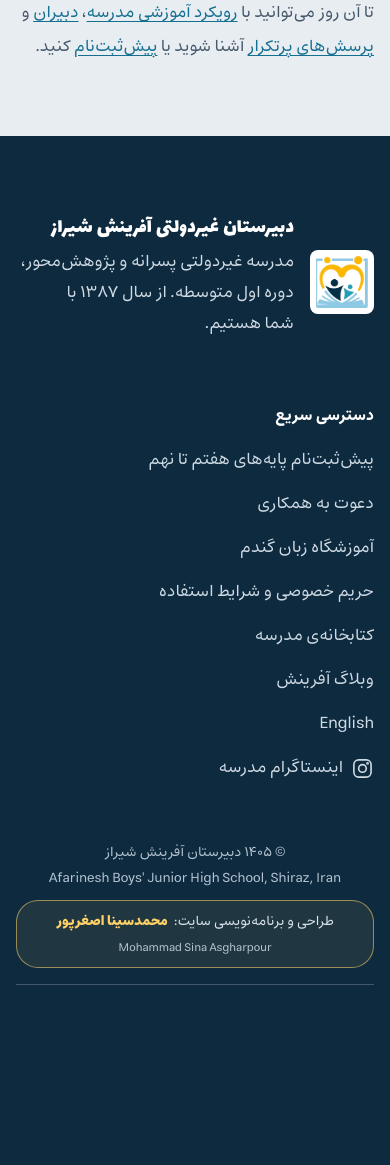
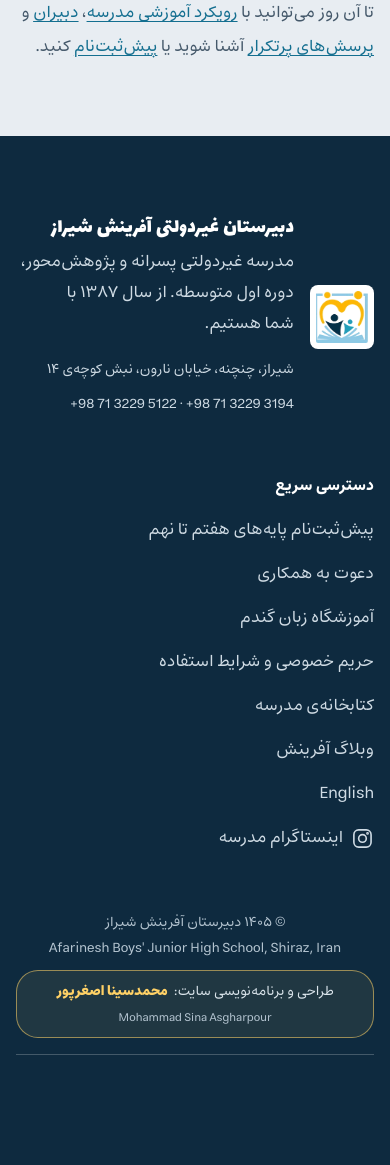
Before and after one commit to mohammadsinaasgharpour-jpg/afarinesh, a PHP site: page /blog/ in a window 390 px wide. Shown: the part 1669-2834 px from the top of the page. Before the commit the page ends 2654 px from the top, so only its background shows below. Run offline with PHP 8.4, Linux system fonts and the light colour scheme.

Commit message:
SEO fixes: one-hop www redirect, LocalBusiness schema, address tags, +98 phone text, lighter phone hero
Co-Authored-By: Claude Opus 5.5 <noreply@anthropic.com>

```diff
--- a/public/blog/index.html
+++ b/public/blog/index.html
@@ -783,6 +783,8 @@ background: var(--paper); color: var(--ink); font: inherit; font-weight: 600; cu
 .footer-row { display: flex; flex-wrap: wrap; justify-content: space-between; gap: var(--s7); }
 .footer-brand { display: flex; gap: var(--s4); align-items: center; align-self: flex-start; }
 .footer-brand img { width: 64px; height: 64px; background: #fff; border-radius: var(--r-sm); padding: 6px; }
+address.contact-addr, address.footer-addr { font-style: normal; }
+.footer-addr { margin-top: var(--s2); font-size: var(--t-sm); }
 .footer-brand b { color: #fff; font-family: var(--display); font-weight: 400; font-size: 1.3rem; }
 .footer-h { font-size: 1rem; color: #fff; margin-bottom: var(--s3); }
 .site-footer ul { display: grid; gap: 0; }
@@ -1051,7 +1053,8 @@ html.lenis, html.lenis body { height: auto; }
   <div class="wrap footer-row">
     <div class="footer-brand">
       <img src="/assets/img/logo-mark-96.webp" width="96" height="96" alt="نشان دبیرستان آفرینش شیراز" loading="lazy">
-      <p><b>دبیرستان غیردولتی آفرینش شیراز</b><br>مدرسه غیردولتی پسرانه و پژوهش‌محور، دوره اول متوسطه. از سال ۱۳۸۷ با شما هستیم.</p>
+      <div><p><b>دبیرستان غیردولتی آفرینش شیراز</b><br>مدرسه غیردولتی پسرانه و پژوهش‌محور، دوره اول متوسطه. از سال ۱۳۸۷ با شما هستیم.</p>
+      <address class="footer-addr">شیراز، چنچنه، خیابان نارون، نبش کوچه‌ی ۱۴<br><a href="tel:+987132293194" dir="ltr">+98 71 3229 3194</a> · <a href="tel:+987132295122" dir="ltr">+98 71 3229 5122</a></address></div>
     </div>
     <nav aria-label="دسترسی سریع">
       <h2 class="footer-h">دسترسی سریع</h2>
--- a/public/careers.html
+++ b/public/careers.html
@@ -781,6 +781,8 @@ background: var(--paper); color: var(--ink); font: inherit; font-weight: 600; cu
 .footer-row { display: flex; flex-wrap: wrap; justify-content: space-between; gap: var(--s7); }
 .footer-brand { display: flex; gap: var(--s4); align-items: center; align-self: flex-start; }
 .footer-brand img { width: 64px; height: 64px; background: #fff; border-radius: var(--r-sm); padding: 6px; }
+address.contact-addr, address.footer-addr { font-style: normal; }
+.footer-addr { margin-top: var(--s2); font-size: var(--t-sm); }
 .footer-brand b { color: #fff; font-family: var(--display); font-weight: 400; font-size: 1.3rem; }
 .footer-h { font-size: 1rem; color: #fff; margin-bottom: var(--s3); }
 .site-footer ul { display: grid; gap: 0; }
@@ -1095,7 +1097,8 @@ html.lenis, html.lenis body { height: auto; }
   <div class="wrap footer-row">
     <div class="footer-brand">
       <img src="/assets/img/logo-mark-96.webp" width="96" height="96" alt="نشان دبیرستان آفرینش شیراز" loading="lazy">
-      <p><b>دبیرستان غیردولتی آفرینش شیراز</b><br>مدرسه غیردولتی پسرانه و پژوهش‌محور، دوره اول متوسطه. از سال ۱۳۸۷ با شما هستیم.</p>
+      <div><p><b>دبیرستان غیردولتی آفرینش شیراز</b><br>مدرسه غیردولتی پسرانه و پژوهش‌محور، دوره اول متوسطه. از سال ۱۳۸۷ با شما هستیم.</p>
+      <address class="footer-addr">شیراز، چنچنه، خیابان نارون، نبش کوچه‌ی ۱۴<br><a href="tel:+987132293194" dir="ltr">+98 71 3229 3194</a> · <a href="tel:+987132295122" dir="ltr">+98 71 3229 5122</a></address></div>
     </div>
     <nav aria-label="دسترسی سریع">
       <h2 class="footer-h">دسترسی سریع</h2>
--- a/public/language-school.html
+++ b/public/language-school.html
@@ -781,6 +781,8 @@ background: var(--paper); color: var(--ink); font: inherit; font-weight: 600; cu
 .footer-row { display: flex; flex-wrap: wrap; justify-content: space-between; gap: var(--s7); }
 .footer-brand { display: flex; gap: var(--s4); align-items: center; align-self: flex-start; }
 .footer-brand img { width: 64px; height: 64px; background: #fff; border-radius: var(--r-sm); padding: 6px; }
+address.contact-addr, address.footer-addr { font-style: normal; }
+.footer-addr { margin-top: var(--s2); font-size: var(--t-sm); }
 .footer-brand b { color: #fff; font-family: var(--display); font-weight: 400; font-size: 1.3rem; }
 .footer-h { font-size: 1rem; color: #fff; margin-bottom: var(--s3); }
 .site-footer ul { display: grid; gap: 0; }
@@ -1132,7 +1134,8 @@ html.lenis, html.lenis body { height: auto; }
   <div class="wrap footer-row">
     <div class="footer-brand">
       <img src="/assets/img/logo-mark-96.webp" width="96" height="96" alt="نشان دبیرستان آفرینش شیراز" loading="lazy">
-      <p><b>دبیرستان غیردولتی آفرینش شیراز</b><br>مدرسه غیردولتی پسرانه و پژوهش‌محور، دوره اول متوسطه. از سال ۱۳۸۷ با شما هستیم.</p>
+      <div><p><b>دبیرستان غیردولتی آفرینش شیراز</b><br>مدرسه غیردولتی پسرانه و پژوهش‌محور، دوره اول متوسطه. از سال ۱۳۸۷ با شما هستیم.</p>
+      <address class="footer-addr">شیراز، چنچنه، خیابان نارون، نبش کوچه‌ی ۱۴<br><a href="tel:+987132293194" dir="ltr">+98 71 3229 3194</a> · <a href="tel:+987132295122" dir="ltr">+98 71 3229 5122</a></address></div>
     </div>
     <nav aria-label="دسترسی سریع">
       <h2 class="footer-h">دسترسی سریع</h2>
--- a/public/pre-registration.html
+++ b/public/pre-registration.html
@@ -781,6 +781,8 @@ background: var(--paper); color: var(--ink); font: inherit; font-weight: 600; cu
 .footer-row { display: flex; flex-wrap: wrap; justify-content: space-between; gap: var(--s7); }
 .footer-brand { display: flex; gap: var(--s4); align-items: center; align-self: flex-start; }
 .footer-brand img { width: 64px; height: 64px; background: #fff; border-radius: var(--r-sm); padding: 6px; }
+address.contact-addr, address.footer-addr { font-style: normal; }
+.footer-addr { margin-top: var(--s2); font-size: var(--t-sm); }
 .footer-brand b { color: #fff; font-family: var(--display); font-weight: 400; font-size: 1.3rem; }
 .footer-h { font-size: 1rem; color: #fff; margin-bottom: var(--s3); }
 .site-footer ul { display: grid; gap: 0; }
@@ -1235,7 +1237,8 @@ html.lenis, html.lenis body { height: auto; }
   <div class="wrap footer-row">
     <div class="footer-brand">
       <img src="/assets/img/logo-mark-96.webp" width="96" height="96" alt="نشان دبیرستان آفرینش شیراز" loading="lazy">
-      <p><b>دبیرستان غیردولتی آفرینش شیراز</b><br>مدرسه غیردولتی پسرانه و پژوهش‌محور، دوره اول متوسطه. از سال ۱۳۸۷ با شما هستیم.</p>
+      <div><p><b>دبیرستان غیردولتی آفرینش شیراز</b><br>مدرسه غیردولتی پسرانه و پژوهش‌محور، دوره اول متوسطه. از سال ۱۳۸۷ با شما هستیم.</p>
+      <address class="footer-addr">شیراز، چنچنه، خیابان نارون، نبش کوچه‌ی ۱۴<br><a href="tel:+987132293194" dir="ltr">+98 71 3229 3194</a> · <a href="tel:+987132295122" dir="ltr">+98 71 3229 5122</a></address></div>
     </div>
     <nav aria-label="دسترسی سریع">
       <h2 class="footer-h">دسترسی سریع</h2>
--- a/public/privacy.html
+++ b/public/privacy.html
@@ -781,6 +781,8 @@ background: var(--paper); color: var(--ink); font: inherit; font-weight: 600; cu
 .footer-row { display: flex; flex-wrap: wrap; justify-content: space-between; gap: var(--s7); }
 .footer-brand { display: flex; gap: var(--s4); align-items: center; align-self: flex-start; }
 .footer-brand img { width: 64px; height: 64px; background: #fff; border-radius: var(--r-sm); padding: 6px; }
+address.contact-addr, address.footer-addr { font-style: normal; }
+.footer-addr { margin-top: var(--s2); font-size: var(--t-sm); }
 .footer-brand b { color: #fff; font-family: var(--display); font-weight: 400; font-size: 1.3rem; }
 .footer-h { font-size: 1rem; color: #fff; margin-bottom: var(--s3); }
 .site-footer ul { display: grid; gap: 0; }
@@ -1087,7 +1089,8 @@ html.lenis, html.lenis body { height: auto; }
   <div class="wrap footer-row">
     <div class="footer-brand">
       <img src="/assets/img/logo-mark-96.webp" width="96" height="96" alt="نشان دبیرستان آفرینش شیراز" loading="lazy">
-      <p><b>دبیرستان غیردولتی آفرینش شیراز</b><br>مدرسه غیردولتی پسرانه و پژوهش‌محور، دوره اول متوسطه. از سال ۱۳۸۷ با شما هستیم.</p>
+      <div><p><b>دبیرستان غیردولتی آفرینش شیراز</b><br>مدرسه غیردولتی پسرانه و پژوهش‌محور، دوره اول متوسطه. از سال ۱۳۸۷ با شما هستیم.</p>
+      <address class="footer-addr">شیراز، چنچنه، خیابان نارون، نبش کوچه‌ی ۱۴<br><a href="tel:+987132293194" dir="ltr">+98 71 3229 3194</a> · <a href="tel:+987132295122" dir="ltr">+98 71 3229 5122</a></address></div>
     </div>
     <nav aria-label="دسترسی سریع">
       <h2 class="footer-h">دسترسی سریع</h2>
--- a/scripts/htaccess-config.mjs
+++ b/scripts/htaccess-config.mjs
@@ -19,12 +19,12 @@ ErrorDocument 404 /404.html
   RewriteEngine On
   RewriteBase /
 
-  # one address: https, no www
+  # one address: https, no www, in a single redirect (www first, so http://www does not hop twice)
+  RewriteCond %{HTTP_HOST} ^www\\.(.+)$ [NC]
+  RewriteRule ^ https://%1%{REQUEST_URI} [L,R=301]
   RewriteCond %{HTTPS} !=on
   RewriteCond %{HTTP:X-Forwarded-Proto} !=https
   RewriteRule ^ https://%{HTTP_HOST}%{REQUEST_URI} [L,R=301]
-  RewriteCond %{HTTP_HOST} ^www\\.(.+)$ [NC]
-  RewriteRule ^ https://%1%{REQUEST_URI} [L,R=301]
 
   # server code and settings are never served
   RewriteRule ^api/_lib/ - [F,L]
```
Also changed, not shown: public/en.html (+8 -5 lines), public/index.html (+9 -6 lines), public/.htaccess, public/assets/css/main.css, public/assets/img/hero-gate-510.webp, vercel.json, 1 other file.
